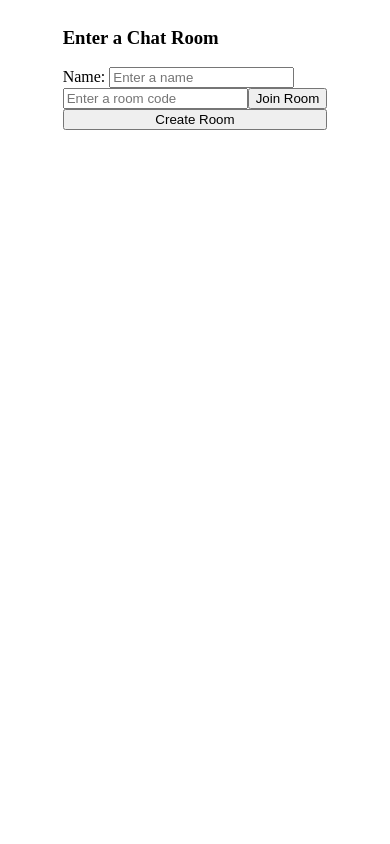
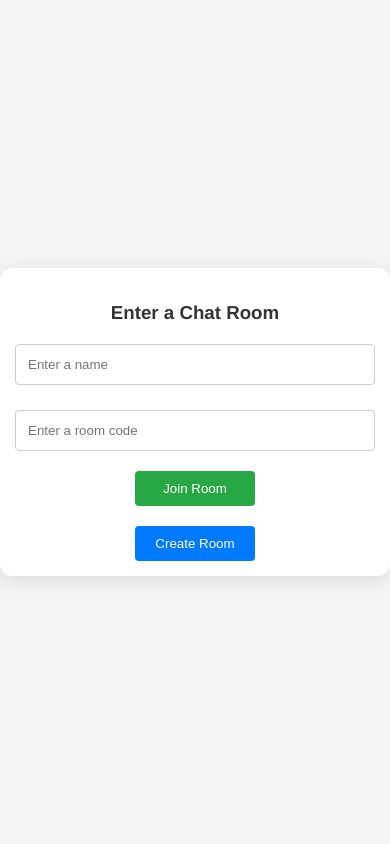
Before and after one commit to kshitij7704/Chatroom_Application, a Flask app: page / in a window 390 px wide. Run offline with Flask 3, Linux system fonts and the light colour scheme; some libraries are stand-ins or nearby versions.

Commit message:
Working application

```diff
--- /dev/null
+++ b/static/css/base.css
@@ -0,0 +1,10 @@
+body {
+    font-family: 'Helvetica Neue', Arial, sans-serif;
+    background-color: #f4f4f4;
+    margin: 0;
+    padding: 0;
+    display: flex;
+    justify-content: center;
+    align-items: center;
+    min-height: 100vh;
+}
--- /dev/null
+++ b/static/css/home.css
@@ -0,0 +1,216 @@
+.content {
+    background-color: #fff;
+    padding: 20px;
+    border-radius: 12px;
+    box-shadow: 0 4px 20px rgba(0, 0, 0, 0.1);
+    width: 25%;
+    max-width: 400px;
+    animation: fadeIn 0.5s ease-in-out;
+}
+
+form.main {
+    display: flex;
+    flex-direction: column;
+    align-items: center;
+}
+
+form.main h3 {
+    margin-bottom: 20px;
+    color: #333;
+}
+
+form.main div {
+    margin-bottom: 15px;
+    display: flex;
+    flex-direction: column;
+    align-items: center;
+    width: 100%;
+}
+
+form.main input[type="text"] {
+    padding: 12px;
+    border: 1px solid #ccc;
+    border-radius: 4px;
+    width: 100%;
+    box-sizing: border-box;
+    margin-bottom: 10px;
+    transition: border-color 0.3s;
+}
+
+form.main input[type="text"]:focus {
+    border-color: #007bff;
+    outline: none;
+}
+
+form.main .join {
+    width: 100%;
+    display: flex;
+    justify-content: center;
+}
+
+form.main .join input[type="text"] {
+    flex: 1;
+}
+
+form.main .join button,
+form.main .create-btn {
+    padding: 10px 10px;
+    border: none;
+    border-radius: 4px;
+    background-color: #28a745;
+    color: #fff;
+    cursor: pointer;
+    width: 100%;
+    max-width: 120px;
+    margin-top: 5px;
+    box-sizing: border-box;
+    transition: background-color 0.3s;
+}
+
+form.main .join button {
+    margin-left: 0px;
+    text-align: center;
+}
+
+form.main .create-btn {
+    background-color: #007bff;
+    text-align: center;
+}
+
+form.main .join button:hover,
+form.main .create-btn:hover {
+    background-color: #218838;
+}
+
+form.main .create-btn:hover {
+    background-color: #0056b3;
+}
+
+form.main h4 {
+    color: red;
+    margin-top: 10px;
+}
+
+/* Animations */
+@keyframes fadeIn {
+    from {
+        opacity: 0;
+        transform: translateY(20px);
+    }
+    to {
+        opacity: 1;
+        transform: translateY(0);
+    }
+}
+
+/* Responsive styling for 1024px */
+@media (max-width: 1024px) {
+    .content {
+        width: 50%;
+        padding: 20px;
+    }
+}
+
+/* Responsive styling for 768px */
+@media (max-width: 768px) {
+    .content {
+        width: 75%;
+        padding: 20px;
+    }
+
+    form.main .join {
+        flex-direction: column;
+        align-items: center;
+    }
+
+    form.main .join button {
+        width: 100%;
+        margin-top: 10px;
+        margin-left: 0;
+    }
+}
+
+/* Responsive styling for 600px */
+@media (max-width: 600px) {
+    .content {
+        width: 95%;
+        padding: 15px;
+    }
+
+    form.main .join {
+        flex-direction: column;
+        align-items: center;
+    }
+
+    form.main .join button {
+        width: 90%;
+        margin-top: 10px;
+        margin-left: 0;
+    }
+}
+
+
+
+  /* .buttons {
+    display: flex;
+    flex-direction: column;
+    align-items: center;
+    justify-content: center;
+    gap: 10px;
+  }
+
+  .join {
+    display: flex;
+    flex-direction: row;
+    width: 100%;
+  }
+
+  .create-btn {
+    width: 100%;
+  }
+
+  .message-box {
+    border-color: black;
+    border-width: 2px;
+    border-style: solid;
+    border-radius: 10px;
+    background-color: whitesmoke;
+    height: 80vh;
+    display: flex;
+    flex-direction: column;
+    width: 80vw;
+    align-items: stretch;
+  }
+
+  .messages {
+    overflow-y: scroll;
+    flex: 1;
+    width: 100%;
+  }
+
+  .inputs {
+    padding: 10px;
+    display: flex;
+  }
+
+  h2 {
+    text-align: center;
+  }
+
+  #message {
+    flex: 1;
+  }
+
+  .text {
+    display: flex;
+    flex-direction: row;
+    align-items: center;
+    justify-content: space-between;
+    padding-left: 10px;
+    padding-right: 10px;
+  }
+
+  .muted {
+    font-size: 10px;
+    color: darkgray;
+  } */
--- a/static/css/style.css
+++ /dev/null
@@ -1,69 +0,0 @@
-.content {
-    display: flex;
-    align-items: center;
-    justify-content: center;
-}
-
-.buttons {
-    display: flex;
-    flex-direction: column;
-    align-items: center;
-    justify-content: center;
-    gap: 10px;
-}
-
-.join {
-    display: flex;
-    flex-direction: row;
-    width: 100%;
-}
-
-.create-btn {
-    width: 100%;
-}
-
-  .message-box {
-    border-color: black;
-    border-width: 2px;
-    border-style: solid;
-    border-radius: 10px;
-    background-color: whitesmoke;
-    height: 80vh;
-    display: flex;
-    flex-direction: column;
-    width: 80vw;
-    align-items: stretch;
-  }
-
-  .messages {
-    overflow-y: scroll;
-    flex: 1;
-    width: 100%;
-  }
-
-  .inputs {
-    padding: 10px;
-    display: flex;
-  }
-
-  h2 {
-    text-align: center;
-  }
-
-  #message {
-    flex: 1;
-  }
-
-  .text {
-    display: flex;
-    flex-direction: row;
-    align-items: center;
-    justify-content: space-between;
-    padding-left: 10px;
-    padding-right: 10px;
-  }
-
-  .muted {
-    font-size: 10px;
-    color: darkgray;
-  }
--- a/templates/base.html
+++ b/templates/base.html
@@ -4,8 +4,10 @@
     <meta charset="UTF-8">
     <meta name="viewport" content="width=device-width, initial-scale=1.0">
     <title>Chatroom Application</title>
-    <link rel="stylesheet" href="{{url_for('static',filename='css/style.css')}}">
+    <link rel="stylesheet" href="{{url_for('static',filename='css/base.css')}}">
     <script src="https://cdnjs.cloudflare.com/ajax/libs/socket.io/4.0.1/socket.io.js" integrity="sha512-q/dWJ3kcmjBLU4Qc47E4A9kTB4m3wuTY7vkFJDTZKjTs8jhyGQnaUrxa0Ytd0ssMZhbNua9hE+E7Qv1j+DyZwA==" crossorigin="anonymous"></script>
+    {% block head %}
+    {% endblock %}
 </head>
 <body>
     <div class="content">
--- a/templates/home.html
+++ b/templates/home.html
@@ -1,10 +1,13 @@
 {% extends 'base.html' %}
+
+{% block head %}
+    <link rel="stylesheet" href="{{url_for('static',filename='css/home.css')}}">
+{% endblock %}
 
 {% block content %}
     <form method="post" class="main">
         <h3>Enter a Chat Room</h3>
         <div>
-            <label for="name">Name:</label>
             <input type="text" name="name" placeholder="Enter a name" value="{{name}}">
         </div>
         <div class="join">
--- a/templates/room.html
+++ b/templates/room.html
@@ -1,4 +1,8 @@
 {% extends 'base.html' %}
+
+{% block head %}
+    <link rel="stylesheet" href="{{url_for('static',filename='css/room.css')}}">
+{% endblock %}
 
 {% block content %}
 <div class="message-box">
```
Also changed, not shown: static/css/room.css (added, +195 -0 lines).
